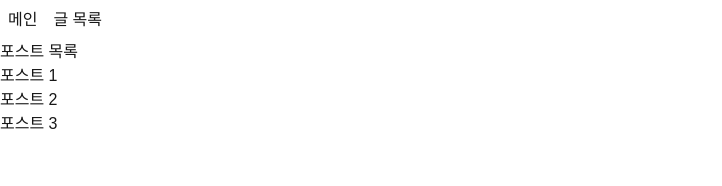
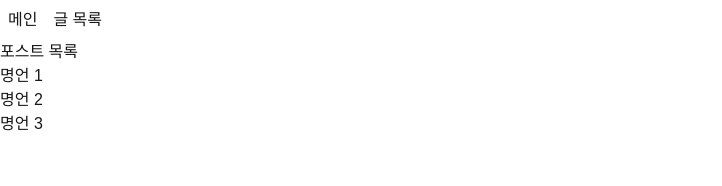
Before and after one commit to Gooraeng/p-13971-1, a Next.js app: page /posts in a window 1280 px wide. Shown: the top 186 px of the page, without its empty margins (0-722 px from the left). Built offline with nearby package versions, Linux system fonts and the light colour scheme.

Commit message:
add sample data to post list

```diff
--- a/src/app/posts/page.tsx
+++ b/src/app/posts/page.tsx
@@ -1,14 +1,26 @@
 "use client";
 
+import { useState, useEffect } from "react";
+
 export default function Page() {
+    const [posts, setPosts] = useState<{ id: number; title: string }[]>([]);
+
+    useEffect(() => {
+        setPosts([
+            { id: 1, title: "명언 1" },
+            { id: 2, title: "명언 2" },
+            { id: 3, title: "명언 3" },
+        ]);
+    }, []);
+
     return (
         <>
             <h1>포스트 목록</h1>
             <ul>
-                <li>포스트 1</li>
-                <li>포스트 2</li>
-                <li>포스트 3</li>
+                {posts.map((post) => (
+                    <li key={post.id}>{post.title}</li>
+                ))}
             </ul>
         </>
     );
-  }
+}
```
